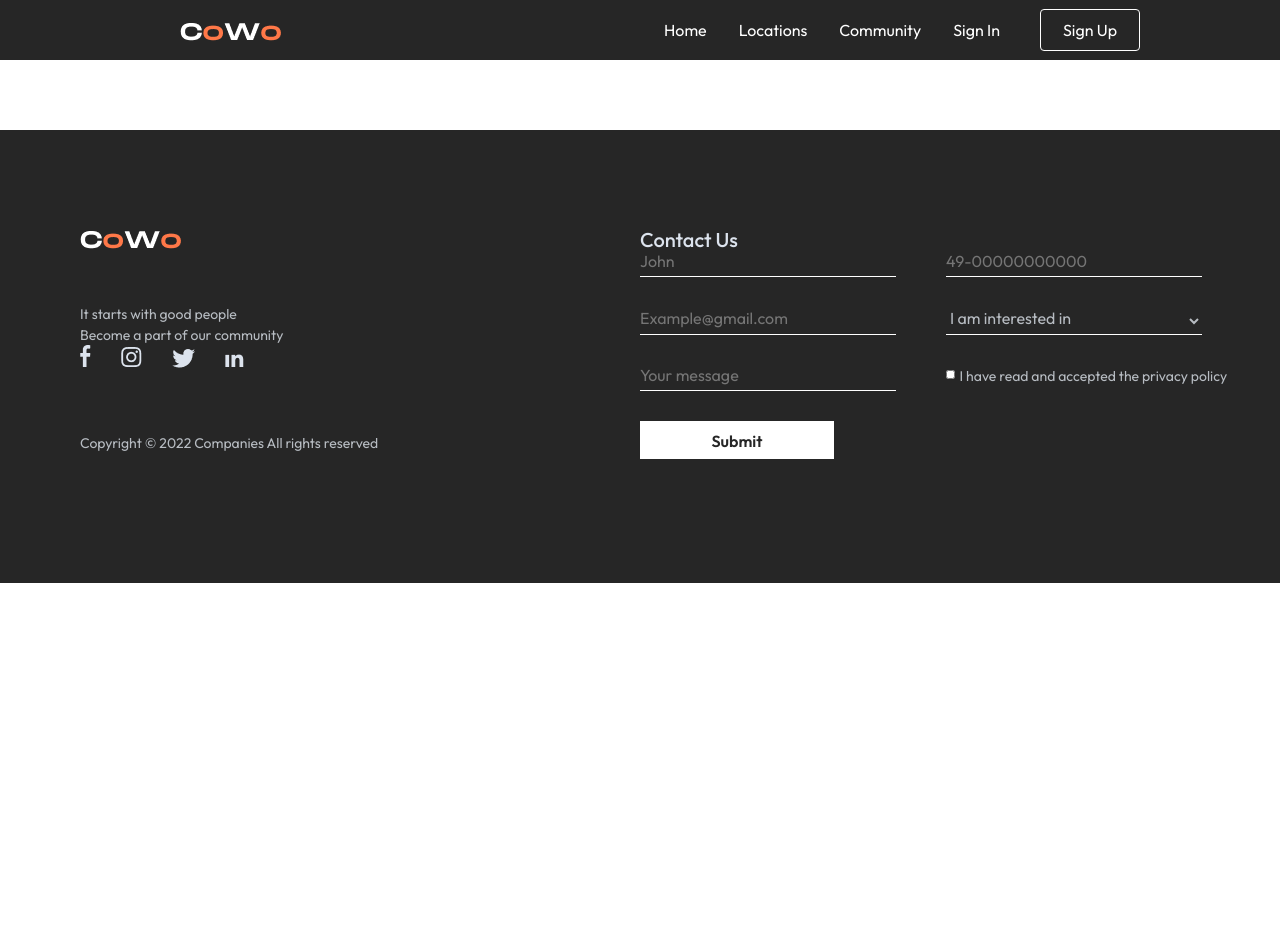
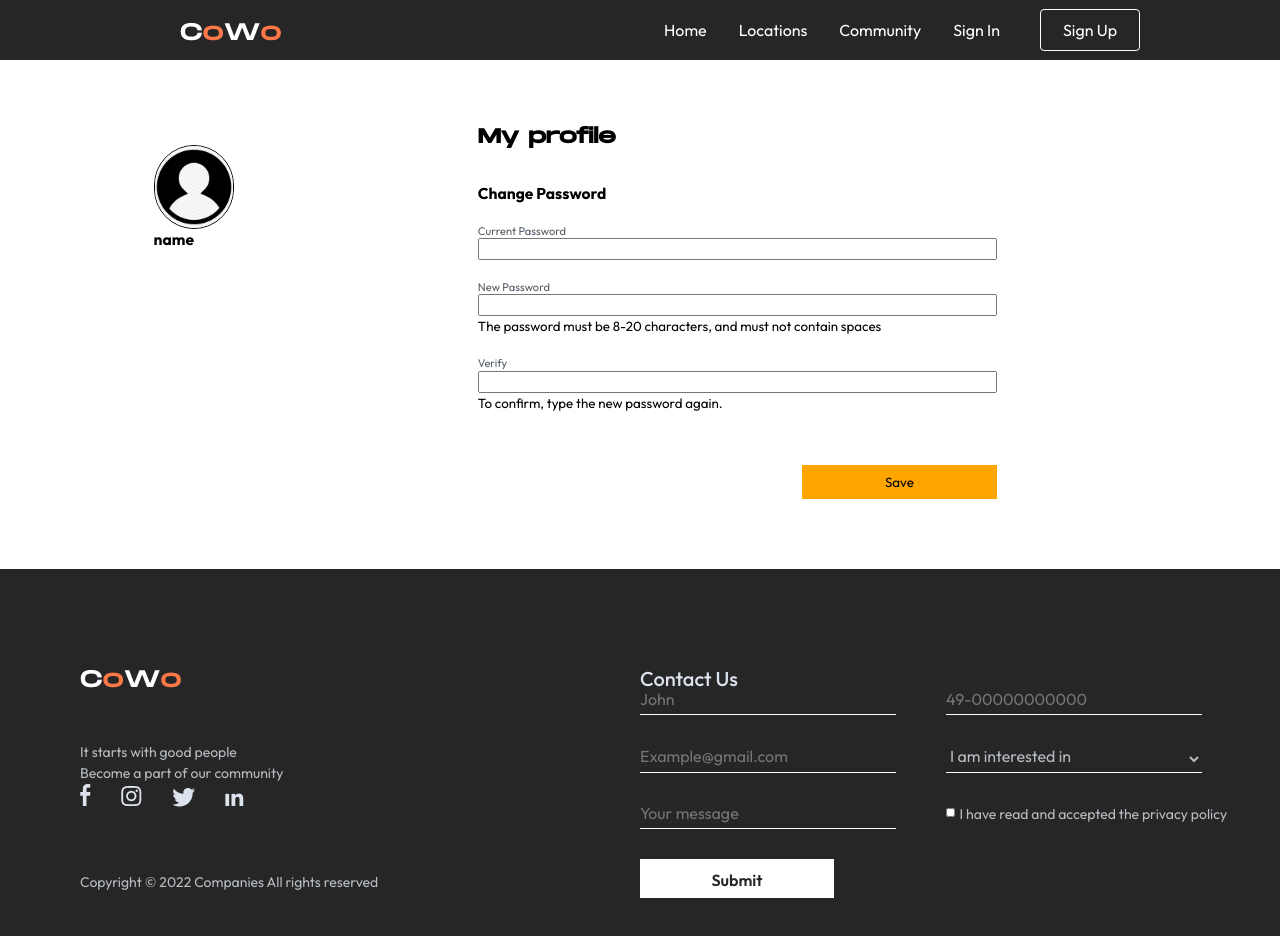
Before and after one commit to Nizami9/coworking, a React (Create React App) app: page /change-password in a window 1280 px wide. Shown: the top 936 px of the page. Before the commit the page ends 800 px from the top, so only its background shows below. Built offline with nearby package versions, Linux system fonts and the light colour scheme.

Commit message:
adding change password page

```diff
--- a/src/App.js
+++ b/src/App.js
@@ -11,6 +11,7 @@ import MyProfile from "./Components/MyProfile/MyProfile";
 import Space from "./Components/MyProfile/Space/Space";
 import Profile from "./Components/ProfilePage/Profile";
 import DateSelect from "./Components/CalendarPage/DateSelect";
+import ChangePassword from "./Components/ChangePassword/ChangePassword";
 
 function App() {
   return (
@@ -28,6 +29,7 @@ function App() {
         <Route path="/space" element={<Space />} />
         <Route path="/profile" element={<Profile />} />
         <Route path="/select-date" element={<DateSelect />} />
+        <Route path="/change-password" element={<ChangePassword />} />
       </Routes>
     </BrowserRouter>
     <Footer />
--- /dev/null
+++ b/src/Components/ChangePassword/ChangePassword.js
@@ -0,0 +1,37 @@
+import React from 'react';
+import './styleChangePass.css';
+
+function ChangePassword() {
+  return (
+    <div className='p10-grid'>
+        <div className='p10-pic-col'>
+            <img  src={require('../../icons/profile-icon.png')}/>
+            <h3>name</h3>
+        </div>
+        <div className='p10-profile-col'>
+            <h2>My profile</h2>
+            <h3>Change Password</h3>
+            <div className='p10-form'>
+                <div>
+                <label htmlFor='currentPass'>Current Password</label>
+                <input type='text'  id='currentPass' className='currentPass' />
+                </div>
+                <div>
+                <label htmlFor='newPass'>New Password</label>
+                <input type='text' id='newPass' className='newPass' />
+                <p>The password must be 8-20 characters, and must not contain spaces</p>
+                </div>
+                <div>
+                <label htmlFor='verify'>Verify</label>
+                <input type='text' id='verify' className='verify' />
+                <p>To confirm, type the new password again.</p>
+                </div>
+                <button>Save</button>
+            </div>
+        </div>
+
+    </div>
+  )
+}
+
+export default ChangePassword
--- /dev/null
+++ b/src/Components/ChangePassword/styleChangePass.css
@@ -0,0 +1,61 @@
+.p10-grid{
+    margin:5% 12%;
+    display: grid;
+    grid-template-columns: 1fr 2fr;
+    font-family: 'Outfit';
+    font-size: smaller;
+    }
+    .p10-pic-col,.p10-profile-col,.p10-form{
+      display: flex;
+      flex-direction: column;
+      width:100%;
+    }
+    .p10-pic-col img{
+      margin-top:1.6em;
+      width:6em;
+      border: 1px solid black;
+      border-radius: 5rem;
+    }
+    input{
+      width:80%;
+    }
+    .p10-form button{
+      width:30%;
+      background-color: orange;
+      margin-top: 8%;
+      margin-left: 50%;
+      border: none;
+      height:2.5em;
+  }
+  h2{
+      font-family: 'Monument';
+      font-weight: 130%;
+      line-height: 135%;
+      margin-bottom: 5%;
+  }
+  h4{
+    font-weight: 300;
+  }
+  .p10-form label{
+      font-size: smaller;
+  }
+  .p10-form div{
+      display: flex;
+      flex-direction: column;
+      justify-content: center;
+      margin-top:3%;
+  }
+
+
+
+  @media only screen and  (min-width: 37em) and (max-width: 57em) {
+      .p10-grid{
+           font-size : x-small;
+      }
+  }
+
+  @media only screen and (max-width: 37em) {
+      .p10-grid{
+          font-size : xx-small;
+     }
+  }
```
